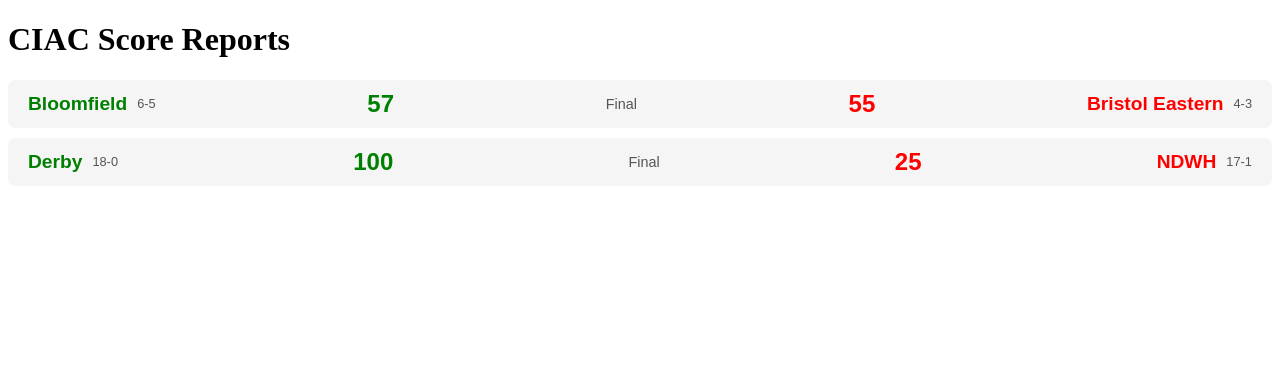
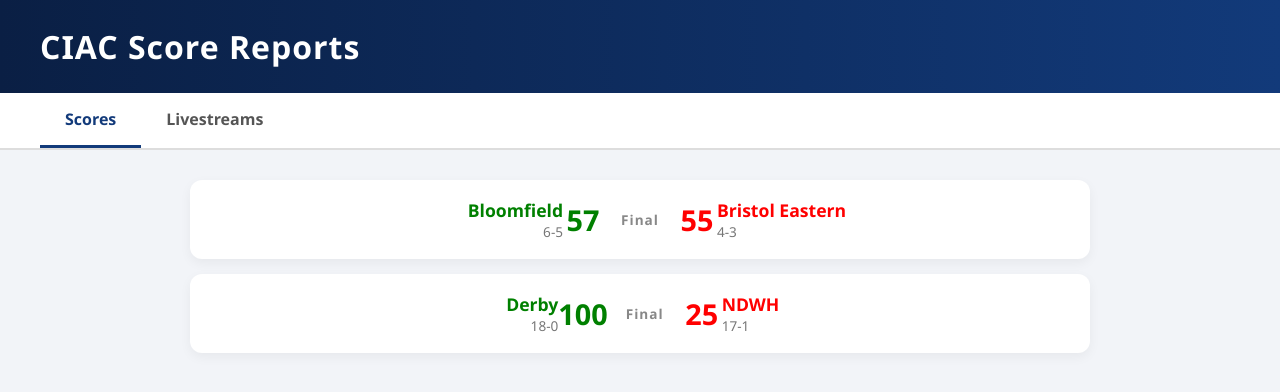
Before and after one commit to TheFriendlyStudent/AutoPR, a website: page docs/index.html in a window 1280 px wide. Drawn offline with Linux system fonts and the light colour scheme.

Commit message:
fancifying the webpage

```diff
--- a/docs/index.html
+++ b/docs/index.html
@@ -2,54 +2,161 @@
 <html lang="en">
 <head>
 <meta charset="UTF-8">
-  <title>Auto Score Reports</title>
+<title>CIAC Sports</title>
+
 <style>
-    /* styles.css */
+body {
+  margin: 0;
+  font-family: 'Segoe UI', Arial, sans-serif;
+  background: #f2f4f8;
+  color: #1a1a1a;
+}
+
+/* ===== HEADER ===== */
+.header {
+  background: linear-gradient(90deg, #0a1f44, #123a7a);
+  color: white;
+  padding: 25px 40px;
+  font-size: 2rem;
+  font-weight: 700;
+  letter-spacing: 1px;
+  box-shadow: 0 3px 10px rgba(0,0,0,0.2);
+}
+
+/* ===== TABS ===== */
+.tabs {
+  display: flex;
+  background: white;
+  border-bottom: 2px solid #ddd;
+  padding-left: 40px;
+}
+
+.tab {
+  padding: 15px 25px;
+  cursor: pointer;
+  font-weight: 600;
+  color: #555;
+  border-bottom: 3px solid transparent;
+  transition: 0.2s;
+}
+
+.tab.active {
+  color: #123a7a;
+  border-bottom: 3px solid #123a7a;
+}
+
+.tab:hover {
+  color: #000;
+}
+
+/* ===== CONTENT AREA ===== */
+.content {
+  max-width: 900px;
+  margin: 30px auto;
+  padding: 0 20px;
+}
+
+/* ===== SCORE CARDS ===== */
 .game-row {
-    display: flex;
+  display: grid;
+  grid-template-columns: 1fr auto 1fr;
   align-items: center;
-    justify-content: space-between;
-    background: #f5f5f5;
-    margin: 10px 0;
-    padding: 10px 20px;
-    border-radius: 8px;
-    font-family: Arial, sans-serif;
+  background: white;
+  margin: 15px 0;
+  padding: 18px 25px;
+  border-radius: 12px;
+  box-shadow: 0 4px 12px rgba(0,0,0,0.05);
+}
+
+.game-row:hover {
+  transform: translateY(-2px);
+  box-shadow: 0 6px 18px rgba(0,0,0,0.1);
 }
 
 .team {
   display: flex;
-    align-items: center;
-    gap: 10px;
+  flex-direction: column;
 }
 
 .team-name {
-    font-weight: bold;
-    font-size: 1.2em;
+  font-weight: 700;
+  font-size: 1.1rem;
+}
+
+.team-record {
+  font-size: 0.85rem;
+  color: #777;
+}
+
+.center-info {
+  font-size: 0.85rem;
+  color: #888;
+  font-weight: 600;
+}
+
+.score-center {
+  display: flex;
+  align-items: center;
+  gap: 18px;
+  justify-content: center;
+}
+
+.left-team {
+  text-align: right;
+}
+
+.right-team {
+  text-align: left;
 }
 
 .team-score {
-    font-weight: bold;
-    font-size: 1.5em;
-    margin: 0 20px;
+  font-weight: 800;
+  font-size: 1.8rem;
+  min-width: 40px;
+  text-align: center;
 }
 
 .center-info {
-    text-align: center;
-    font-size: 0.9em;
-    color: #555;
+  font-size: 0.85rem;
+  color: #888;
+  font-weight: 700;
+  letter-spacing: 1px;
 }
 
-    .team-record {
-    font-size: 0.8em;
-    color: #555; /* grayish for subtext */
-    line-height: 1.2;
-    }
 </style>
 </head>
+
 <body>
-  <h1>CIAC Score Reports</h1>
+
+<div class="header">
+  CIAC Score Reports
+</div>
+
+<div class="tabs">
+  <div class="tab active" onclick="showTab('scores')">Scores</div>
+  <div class="tab" onclick="showTab('livestreams')">Livestreams</div>
+</div>
+
+<div class="content">
   <div id="scores"></div>
+  <div id="livestreams" style="display:none;">
+    <!-- Not implemented yet -->
+  </div>
+</div>
+
+<script>
+function showTab(tabName) {
+  document.getElementById("scores").style.display = "none";
+  document.getElementById("livestreams").style.display = "none";
+
+  document.getElementById(tabName).style.display = "block";
+
+  document.querySelectorAll(".tab").forEach(tab => tab.classList.remove("active"));
+  event.target.classList.add("active");
+}
+</script>
 
 <script src="main.js"></script>
+
 </body>
 </html>
--- a/docs/main.js
+++ b/docs/main.js
@@ -46,11 +46,12 @@ fetch("games.csv")
       gameRow.className = "game-row";
 
       gameRow.innerHTML = `
-        <div class="team">
+  <div class="team left-team">
     <div class="team-name" style="color:${homeColor}">${homeTeam}</div>
     <div class="team-record">${homeRecord}</div>
   </div>
 
+  <div class="score-center">
       <div class="team-score" style="color:${homeColor}">
         ${homeScore}
       </div>
@@ -60,8 +61,9 @@ fetch("games.csv")
       <div class="team-score" style="color:${awayColor}">
         ${awayScore}
       </div>
+  </div>
 
-        <div class="team">
+  <div class="team right-team">
     <div class="team-name" style="color:${awayColor}">${awayTeam}</div>
     <div class="team-record">${awayRecord}</div>
   </div>
```
Lines whose indentation alone changed are shown as unchanged.
